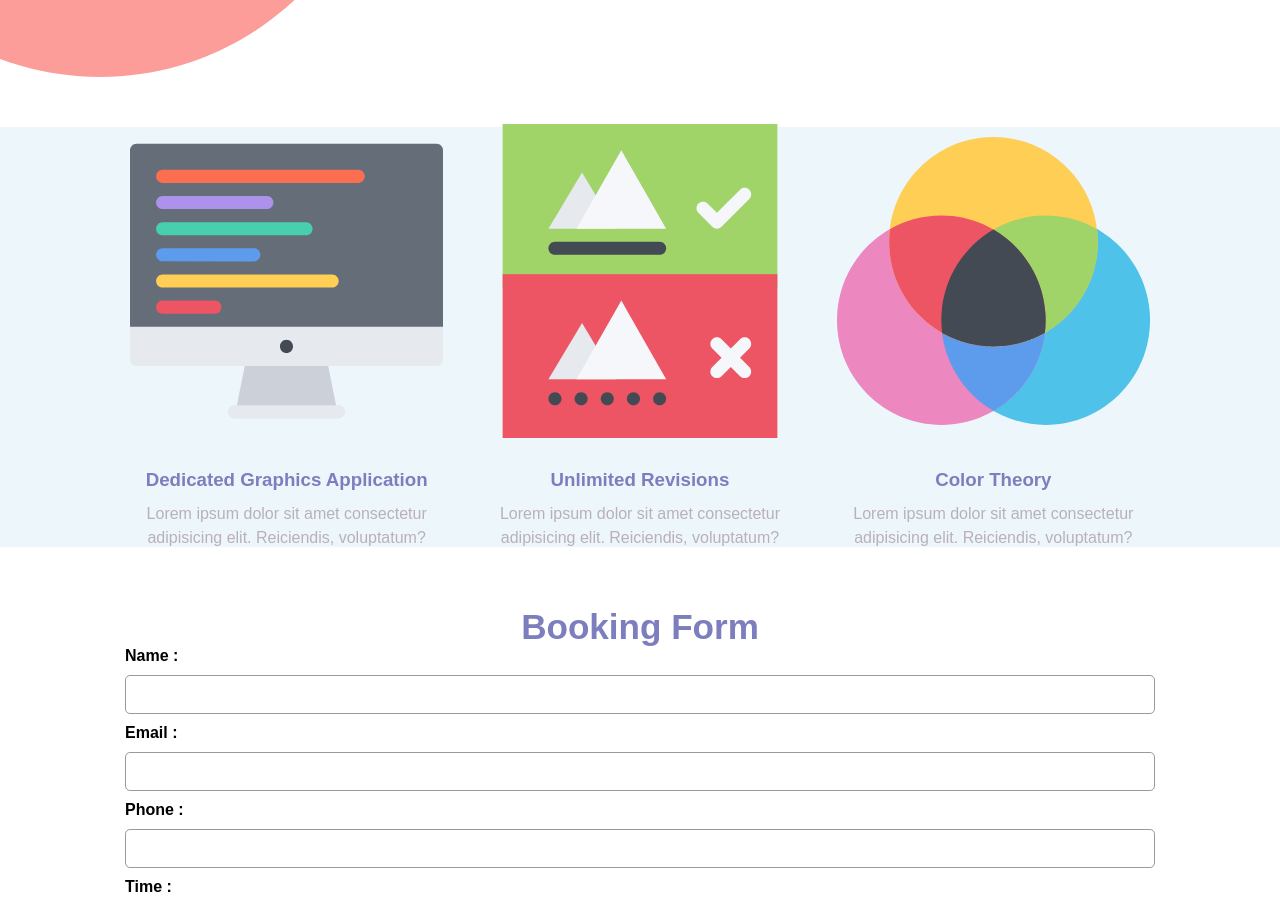
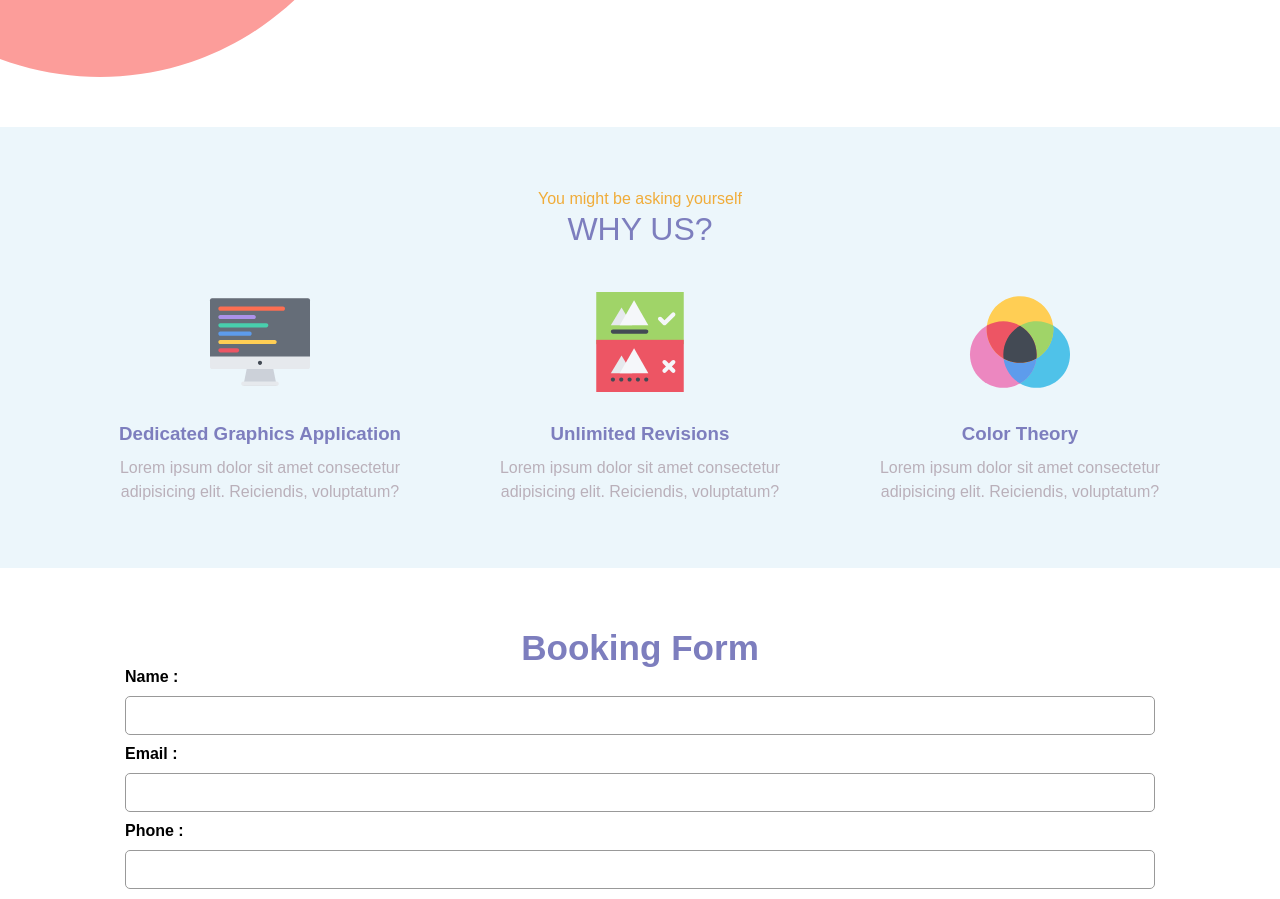
Before and after one commit to WClifford1/wotnot-media, a React (Create React App) app in the folder client/: page /login in a window 1280 px wide. Shown: the part 1720-2619 px from the top of the page. Built offline with nearby package versions, Linux system fonts and the light colour scheme.

Commit message:
Minor styling changes

```diff
--- a/client/src/App.css
+++ b/client/src/App.css
@@ -526,23 +526,31 @@ html {
   background-color: white;
 }
 
-.wu {
-  display: -webkit-box;
-  display: -ms-flexbox;
-  display: flex;
-  -ms-flex-line-pack: center;
-      align-content: center;
-  -webkit-box-pack: center;
-      -ms-flex-pack: center;
-          justify-content: center;
-}
-
 .whyus-outer {
   background-color: #ECF6FB;
   display: -webkit-box;
   display: -ms-flexbox;
   display: flex;
-  padding: 100px;
+  padding: 60px;
+  -webkit-box-orient: vertical;
+  -webkit-box-direction: normal;
+      -ms-flex-direction: column;
+          flex-direction: column;
+  text-align: center;
+}
+
+.whyus-outer .outer-text {
+  padding-bottom: 40px;
+}
+
+.whyus-outer .outer-text p {
+  color: #f0ac39;
+  line-height: 1.5em;
+}
+
+.whyus-outer .outer-text h1 {
+  color: #7d7ebe;
+  font-weight: 100;
 }
 
 .whyus-cont {
@@ -567,6 +575,10 @@ html {
   text-align: center;
   padding: 20px;
   color: #000;
+}
+
+.whyus-cont .wu-icons img {
+  height: 100px;
 }
 
 .whyus-cont .wu-text {
--- a/client/src/app.scss
+++ b/client/src/app.scss
@@ -296,20 +296,39 @@ html {
 }
 
 
-.wu {
-    display: flex;
-    align-content: center;
-    justify-content: center;
-    // border-radius: 50%;
-    // border: 2px solid red;
-}
+// .wu {
+//     display: flex;
+//     align-content: center;
+//     justify-content: center;
+//     // border-radius: 50%;
+//     // border: 2px solid red;
+// }
 
 .whyus-outer {
     // border: 2px solid blue;
     // height: 200px;
     background-color: #ECF6FB;
     display: flex;
-    padding: 100px;
+    padding: 60px;
+    flex-direction: column;
+    text-align: center;
+
+    .outer-text {
+        // border: 2px solid red;
+
+        padding-bottom: 40px;
+
+        p {
+        color: $material-yellow;
+        line-height: 1.5em;
+
+        }
+        h1 {
+            color: $material-purple;
+            // font-size: 30px;
+            font-weight: 100;
+        }
+    }
 
     // align-content: center;
     // justify-content: center;
@@ -333,6 +352,10 @@ html {
         text-align: center;
         padding: 20px;
         color: #000;
+
+        img {
+            height: 100px;
+        }
     }
 
     .wu-text {
--- a/client/src/components/WhyUs.jsx
+++ b/client/src/components/WhyUs.jsx
@@ -5,8 +5,12 @@ import color from '../images/color.svg'
 
 export default function WhyUs() {
     return (
-        <div className="wu">
+        // <div className="wu">
         <div className="whyus-outer">
+        <div className="outer-text">
+            <p>You might be asking yourself</p>
+            <h1>WHY US?</h1>
+            </div>
             <div className="whyus-cont">
                 <div className="wu-icons">
                     <img src={prog} className="blob" alt="hoohaa" />
@@ -35,6 +39,6 @@ export default function WhyUs() {
                 </div>
             </div>
         </div>
-        </div>
+        // </div>
     )
 }
```
Also changed, not shown: 1 other file (tests, documents, lock files or other folders).
